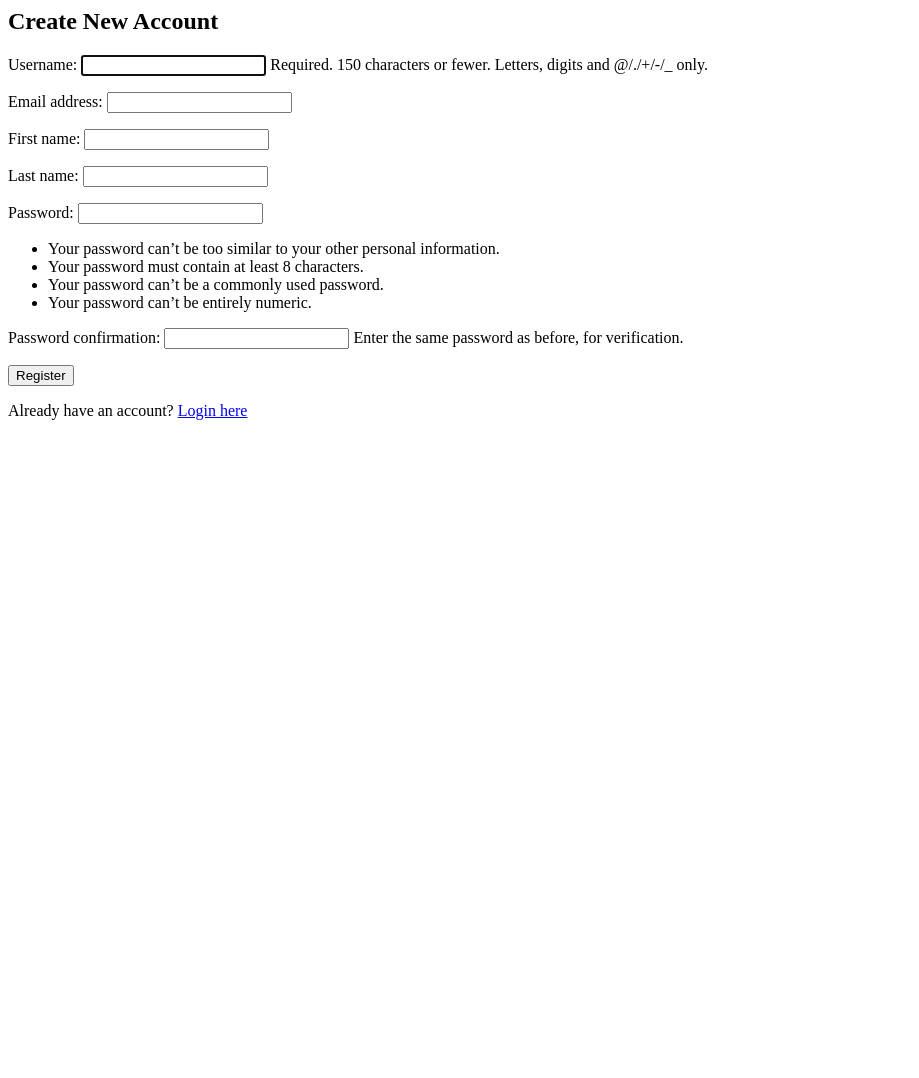
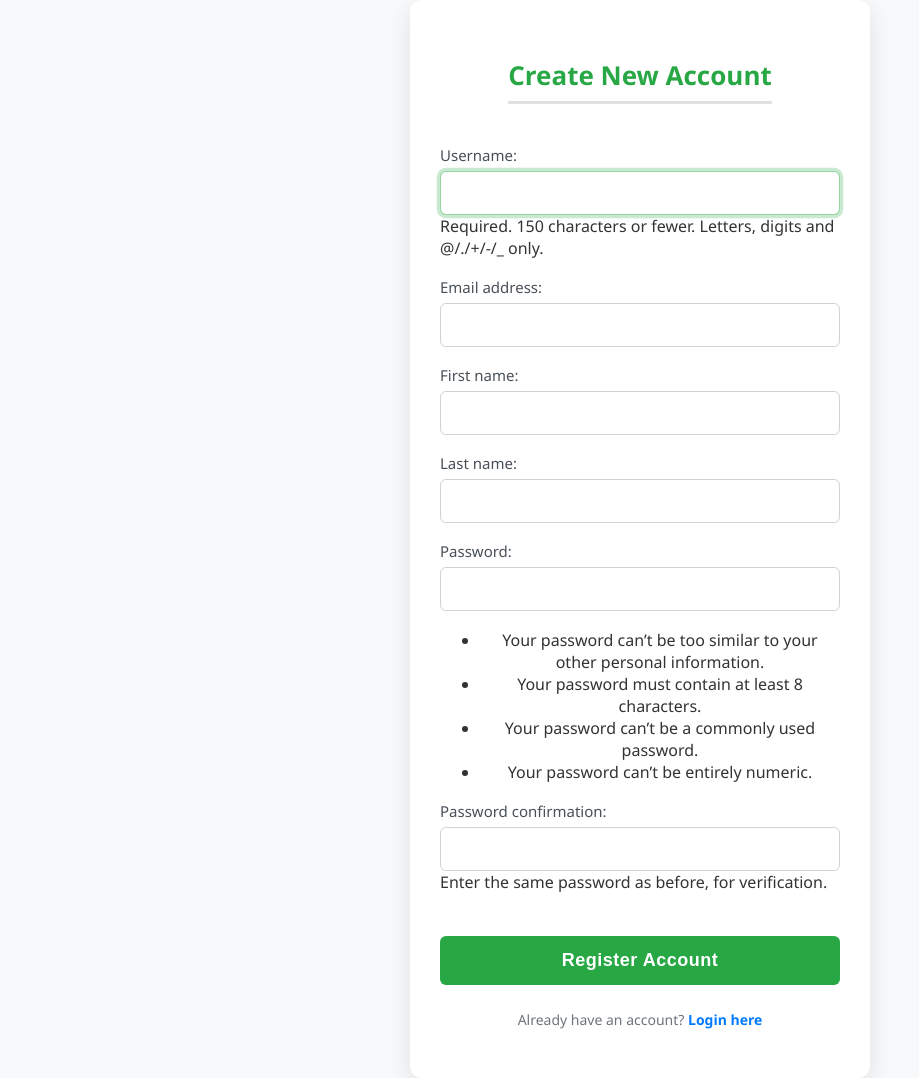
Before and after one commit to junelledinglasan/FINALS_ACTIVITY_5_ITPS309, a Django app: page /register/ in a window 1280 px wide. Shown: the whole page, without its empty margins (0-919 px from the left). Before the commit the page ends 420 px from the top, so only its background shows below. Run offline with Django 5.2, Linux system fonts and the light colour scheme.

Commit message:
Update register.html

```diff
--- a/enrollment/online_enrollment/templates/register.html
+++ b/enrollment/online_enrollment/templates/register.html
@@ -1,11 +1,135 @@
-<h2>Create New Account</h2>
+<!DOCTYPE html>
+<html lang="en">
+<head>
+    <meta charset="UTF-8">
+    <meta name="viewport" content="width=device-width, initial-scale=1.0">
+    <title>Create New Account</title>
 
-<form method="POST">
-    {% csrf_token %}
+    <style>
+        /* Palettes: #007bff (Primary Blue), #28a745 (Success Green/Registration Accent), #f8f9fa (Light Background) */
 
-    {{ form.as_p }}
+        /* 1. General Body and Layout */
+        body {
+            font-family: 'Segoe UI', Tahoma, Geneva, Verdana, sans-serif;
+            background-color: #f8f9fa; /* Very light background */
+            margin: 0;
+            padding: 0;
+            display: flex;
+            justify-content: center;
+            align-items: center;
+            min-height: 100vh;
+            color: #333;
+        }
 
-    <button type="submit">Register</button>
-</form>
+        /* 2. Container (The Card) */
+        .register-container {
+            max-width: 400px;
+            width: 90%; /* Responsive width */
+            padding: 35px 30px;
+            border-radius: 12px;
+            box-shadow: 0 8px 25px rgba(0, 0, 0, 0.1); /* Deeper shadow for a floating effect */
+            background-color: #ffffff;
+            text-align: center;
+        }
 
-<p>Already have an account? <a href="{% url 'user_login' %}">Login here</a></p>
+        .register-container h2 {
+            color: #28a745; /* Green accent for registration */
+            margin-bottom: 25px;
+            font-size: 26px;
+            font-weight: 600;
+            border-bottom: 3px solid #e0e0e0;
+            display: inline-block;
+            padding-bottom: 8px;
+        }
+
+        /* 3. Styling the Form Fields ({{ form.as_p }}) */
+        .register-form p {
+            margin-bottom: 18px;
+            text-align: left;
+        }
+
+        .register-form label {
+            display: block;
+            font-weight: 500;
+            margin-bottom: 6px;
+            color: #495057; /* Darker gray for labels */
+            font-size: 15px;
+        }
+
+        .register-form input {
+            width: 100%;
+            padding: 12px; /* Increased padding */
+            border: 1px solid #ced4da; /* Subtle border */
+            border-radius: 6px; /* Slightly rounded corners */
+            box-sizing: border-box;
+            font-size: 16px;
+            transition: border-color 0.3s, box-shadow 0.3s;
+        }
+
+        .register-form input:focus {
+            border-color: #28aa4680; /* Light green border on focus */
+            box-shadow: 0 0 0 0.2rem rgba(40, 167, 69, 0.25); /* Subtle glowing effect */
+            outline: none;
+        }
+
+        /* 4. Styling the Button */
+        .register-button {
+            width: 100%;
+            padding: 14px;
+            background-color: #28a745; /* Success Green */
+            color: white;
+            border: none;
+            border-radius: 6px;
+            font-size: 18px;
+            font-weight: 600;
+            cursor: pointer;
+            margin-top: 25px;
+            letter-spacing: 0.5px;
+            transition: background-color 0.3s, transform 0.1s, box-shadow 0.3s;
+        }
+
+        .register-button:hover {
+            background-color: #218838;
+            box-shadow: 0 4px 10px rgba(40, 167, 69, 0.3);
+        }
+
+        .register-button:active {
+            transform: translateY(1px);
+        }
+
+        /* 5. Login Link */
+        .login-link-text {
+            margin-top: 25px;
+            font-size: 14px;
+            color: #6c757d;
+        }
+
+        .login-link-text a {
+            color: #007bff; /* Primary Blue for link */
+            text-decoration: none;
+            font-weight: 600;
+            transition: color 0.2s;
+        }
+
+        .login-link-text a:hover {
+            color: #0056b3;
+            text-decoration: underline;
+        }
+    </style>
+</head>
+<body>
+    <div class="register-container">
+        <h2>Create New Account</h2>
+
+        <form method="POST" class="register-form">
+            {% csrf_token %}
+
+            {{ form.as_p }}
+
+            <button type="submit" class="register-button">Register Account</button>
+        </form>
+
+        <p class="login-link-text">Already have an account? <a href="{% url 'user_login' %}">Login here</a></p>
+    </div>
+</body>
+</html>
```
